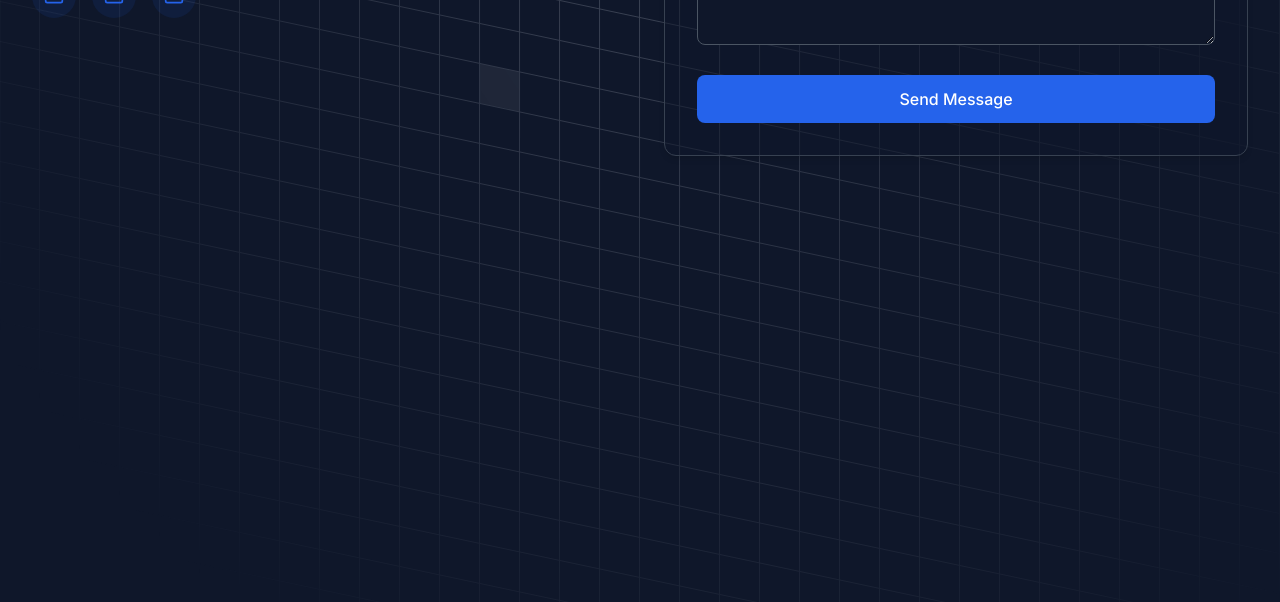
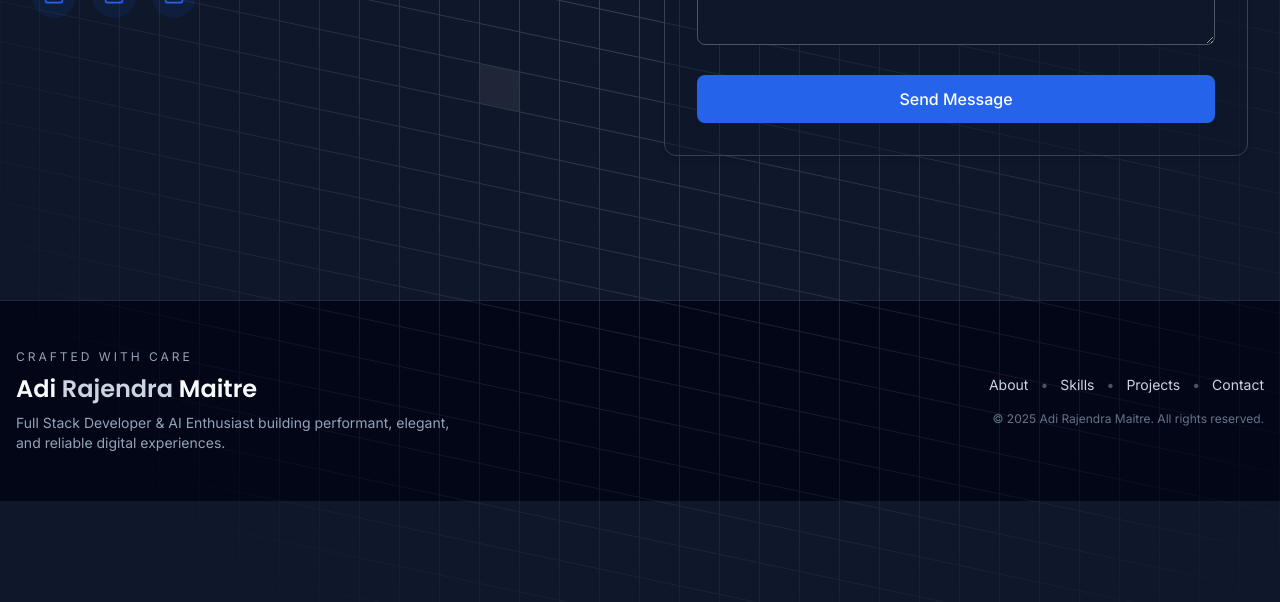
Before and after one commit to IchigoSolos69/portfolio_website, a React (Vite) app: page / in a window 1280 px wide. Shown: the part 7287-7889 px from the top of the page. Built offline with nearby package versions, Linux system fonts and the light colour scheme.

Commit message:
footer updated

```diff
--- a/src/App.tsx
+++ b/src/App.tsx
@@ -6,6 +6,7 @@ import Projects from './components/Projects';
 import Experience from './components/Experience';
 import Contact from './components/Contact';
 import DigitalSerenity from "@/components/ui/digital-serenity-animated-landing-page";
+import Footer from "./components/Footer";
 
 function App() {
   useEffect(() => {
@@ -24,6 +25,7 @@ function App() {
         <Experience />
         <Contact />
       </main>
+      <Footer />
     </div>
   );
 }
--- a/src/components/Footer.tsx
+++ b/src/components/Footer.tsx
@@ -1,68 +1,41 @@
-import { Github, Linkedin, Twitter, Mail } from 'lucide-react';
-
 const Footer = () => {
   const currentYear = new Date().getFullYear();
 
   return (
-    <footer className="border-t border-slate-800 text-slate-200">
-      <div className="max-w-7xl mx-auto px-4 py-8 md:py-10">
-        <div className="grid grid-cols-1 md:grid-cols-3 gap-8">
-          {/* Brand Section */}
-          <div className="flex flex-col space-y-4">
-            <h3 className="text-2xl font-bold text-white">
-              Adi<span className="text-blue-400">Maitre</span>
-            </h3>
-            <p className="text-slate-400 text-sm leading-relaxed max-w-xs">
-              Full Stack Developer & AI Enthusiast crafting exceptional digital experiences.
-            </p>
+    <footer className="bg-slate-950/95 text-slate-200 border-t border-slate-800">
+      <div className="max-w-7xl mx-auto px-4 py-10 md:py-12 flex flex-col gap-8 md:flex-row md:items-center md:justify-between">
+        <div className="space-y-2">
+          <p className="text-xs uppercase tracking-[0.25em] text-slate-400">
+            Crafted with care
+          </p>
+          <h3 className="text-2xl font-semibold text-slate-50">
+            Adi <span className="text-slate-300">Rajendra</span> Maitre
+          </h3>
+          <p className="text-sm text-slate-400 max-w-md">
+            Full Stack Developer &amp; AI Enthusiast building performant, elegant, and reliable digital experiences.
+          </p>
+        </div>
+
+        <div className="flex flex-col items-start md:items-end gap-4">
+          <div className="flex flex-wrap gap-3 text-sm text-slate-300">
+            <a href="#about" className="hover:text-slate-100 transition-colors">
+              About
+            </a>
+            <span className="text-slate-600">•</span>
+            <a href="#skills" className="hover:text-slate-100 transition-colors">
+              Skills
+            </a>
+            <span className="text-slate-600">•</span>
+            <a href="#projects" className="hover:text-slate-100 transition-colors">
+              Projects
+            </a>
+            <span className="text-slate-600">•</span>
+            <a href="#contact" className="hover:text-slate-100 transition-colors">
+              Contact
+            </a>
           </div>
 
-          {/* Quick Links */}
-          <div>
-            <h4 className="text-lg font-semibold mb-4 text-white">Navigation</h4>
-            <ul className="space-y-2">
-              <li><a href="#home" className="text-slate-400 hover:text-blue-400 transition-colors text-sm">Home</a></li>
-              <li><a href="#about" className="text-slate-400 hover:text-blue-400 transition-colors text-sm">About</a></li>
-              <li><a href="#skills" className="text-slate-400 hover:text-blue-400 transition-colors text-sm">Skills</a></li>
-              <li><a href="#projects" className="text-slate-400 hover:text-blue-400 transition-colors text-sm">Projects</a></li>
-            </ul>
-          </div>
-
-          {/* Contact Info */}
-          <div>
-            <h4 className="text-lg font-semibold mb-4 text-white">Contact</h4>
-            <div className="space-y-3">
-              <a href="mailto:adimaitre@example.com" className="flex items-center gap-3 text-slate-400 hover:text-blue-400 transition-colors text-sm">
-                <Mail className="w-4 h-4" />
-                <span>adimaitre@example.com</span>
-              </a>
-              <div className="flex gap-4 mt-4">
-                {[
-                  { Icon: Github, href: "https://github.com" },
-                  { Icon: Linkedin, href: "https://linkedin.com" },
-                  { Icon: Twitter, href: "https://twitter.com" }
-                ].map(({ Icon, href }, index) => (
-                  <a
-                    key={index}
-                    href={href}
-                    target="_blank"
-                    rel="noopener noreferrer"
-                    className="w-9 h-9 rounded-full bg-slate-800 hover:bg-blue-500 flex items-center justify-center transition-colors"
-                  >
-                    <Icon className="w-4 h-4" />
-                  </a>
-                ))}
-              </div>
-            </div>
-          </div>
-        </div>
-
-        {/* Divider */}
-        <div className="h-px bg-slate-800 my-8"></div>
-
-        {/* Bottom Section */}
-        <div className="flex flex-col md:flex-row justify-between items-center gap-4">
-          <div className="text-slate-500 text-sm">
+          <div className="text-xs text-slate-500">
             &copy; {currentYear} Adi Rajendra Maitre. All rights reserved.
           </div>
         </div>
```
